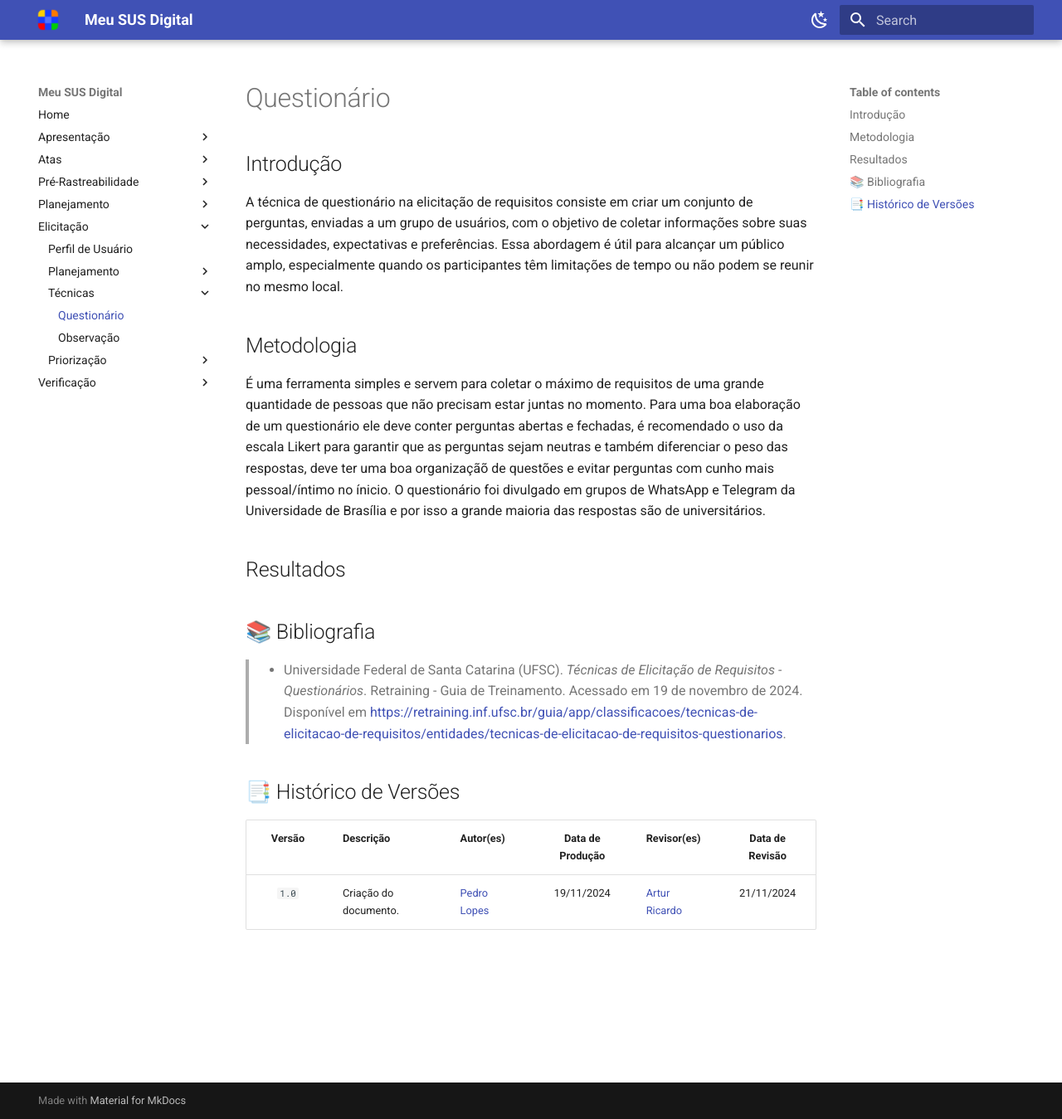
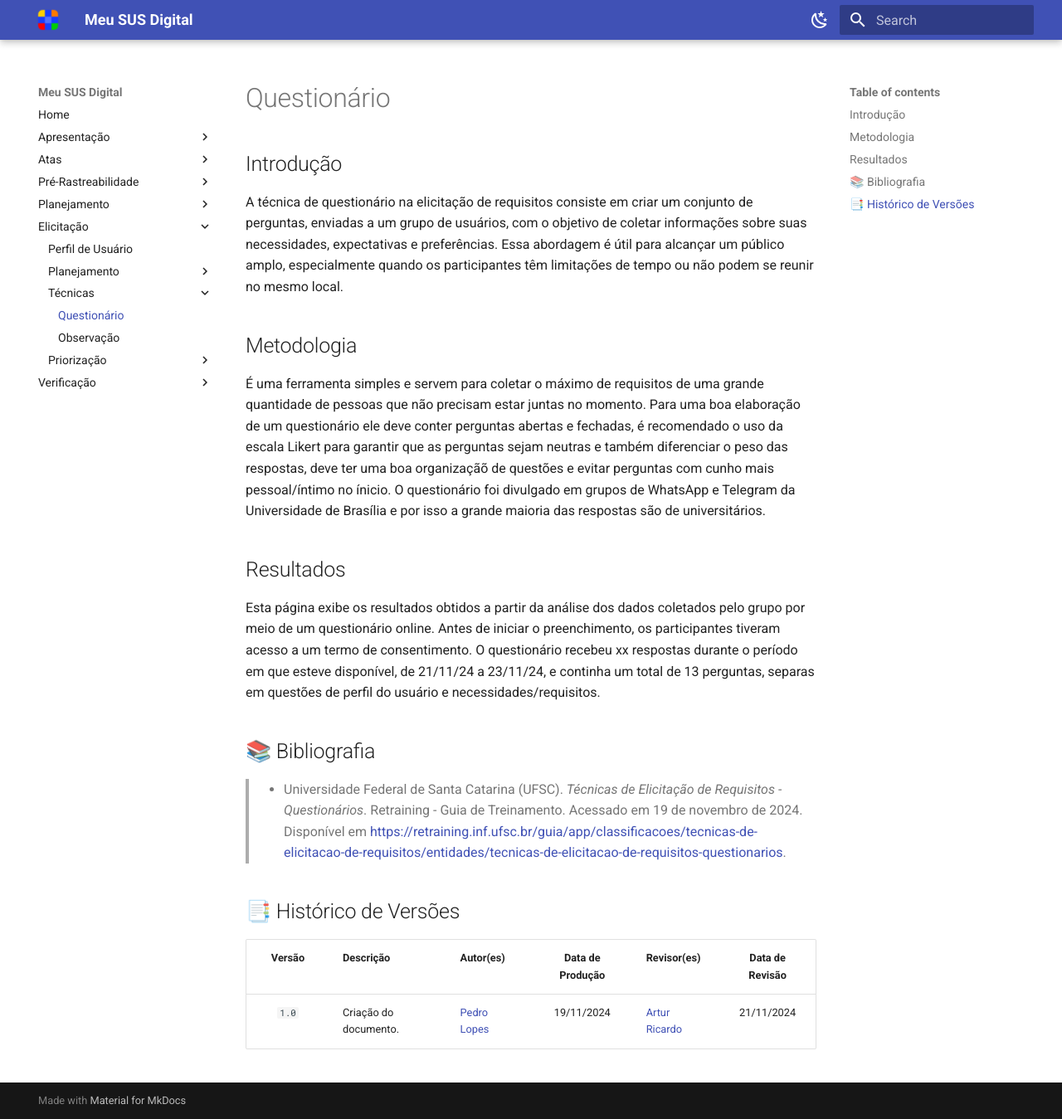
Before and after one commit to Requisitos-de-Software/2024.2-MeuSUSDigital, an MkDocs documentation site: the page built from docs/elicitacao/tecnicas/questionario.md, in a window 1280 px wide and 1349 px high. Shown: the whole window at 83% size. Built offline with MkDocs 1.6.1 and Material for MkDocs 9.7.7, drawn with Linux system fonts in a browser that asks for light colours.

Commit message:
Update questionario.md

```diff
--- a/docs/elicitacao/tecnicas/questionario.md
+++ b/docs/elicitacao/tecnicas/questionario.md
@@ -8,6 +8,7 @@
 É uma ferramenta simples e servem para coletar o máximo de requisitos de uma grande quantidade de pessoas que não precisam estar juntas no momento. Para uma boa elaboração de um questionário ele deve conter perguntas abertas e fechadas, é recomendado o uso da escala Likert para garantir que as perguntas sejam neutras e também diferenciar o peso das respostas, deve ter uma boa organizaçãõ de questões e evitar perguntas com cunho mais pessoal/íntimo no ínicio. O questionário foi divulgado em grupos de WhatsApp e Telegram da Universidade de Brasília e por isso a grande maioria das respostas são de universitários.
 
 ## Resultados
+Esta página exibe os resultados obtidos a partir da análise dos dados coletados pelo grupo por meio de um questionário online. Antes de iniciar o preenchimento, os participantes tiveram acesso a um termo de consentimento. O questionário recebeu xx respostas durante o período em que esteve disponível, de 21/11/24 a 23/11/24, e continha um total de 13 perguntas, separas em questões de perfil do usuário e necessidades/requisitos.
 
 ## 📚 Bibliografia
 > - Universidade Federal de Santa Catarina (UFSC). *Técnicas de Elicitação de Requisitos - Questionários*. Retraining - Guia de Treinamento. Acessado em 19 de novembro de 2024. Disponível em [https://retraining.inf.ufsc.br/guia/app/classificacoes/tecnicas-de-elicitacao-de-requisitos/entidades/tecnicas-de-elicitacao-de-requisitos-questionarios](https://retraining.inf.ufsc.br/guia/app/classificacoes/tecnicas-de-elicitacao-de-requisitos/entidades/tecnicas-de-elicitacao-de-requisitos-questionarios).
```
